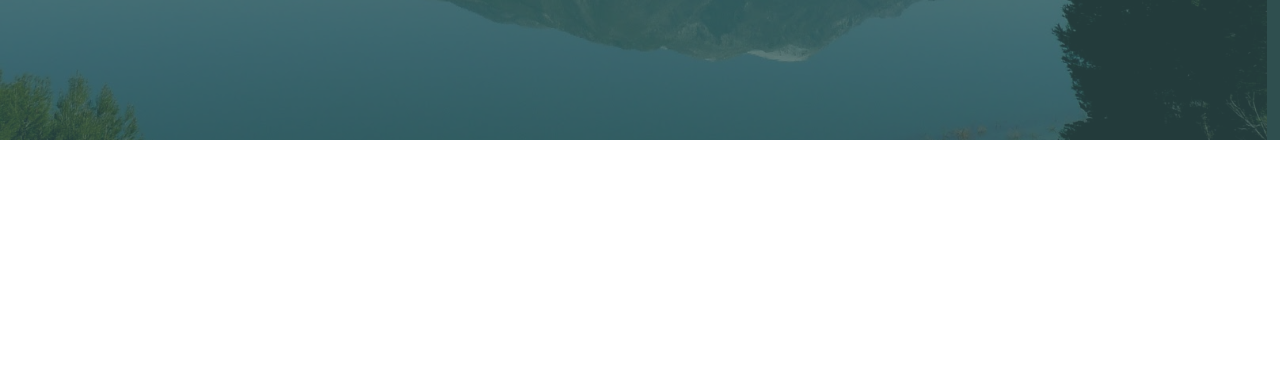
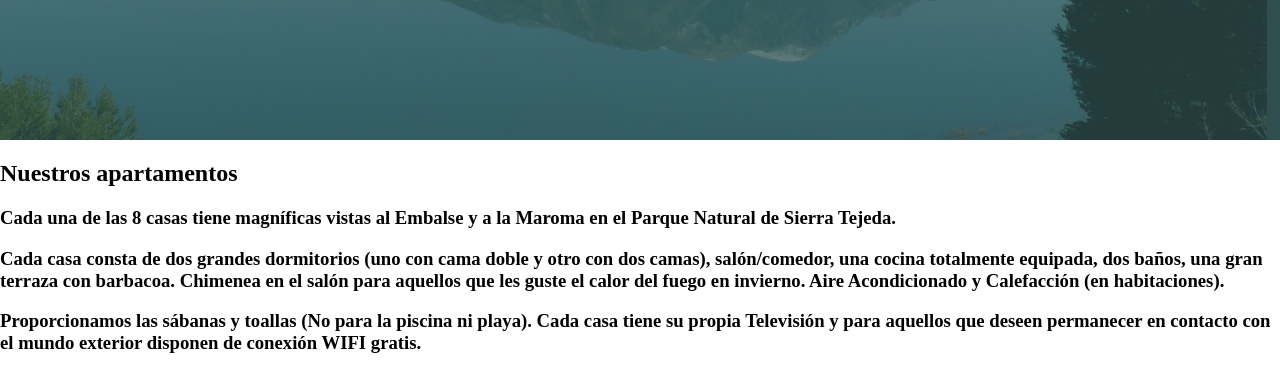
Before and after one commit to danimm/-prototipo-web, a plain HTML site: page index.html in a window 1280 px wide. Shown: the part 450-823 px from the top of the page. Before the commit the page ends 800 px from the top, so only its background shows below. Drawn offline with Linux system fonts and the light colour scheme.

Commit message:
Actualizando portada y habitaciones
Retocando un poco el boton y añadiendo un prototipo para las
habitaciones, aun faltan añadir las imagenes pero no se si se quedara al
final ahi o en una pagina aparte.

```diff
--- a/index.html
+++ b/index.html
@@ -31,5 +31,19 @@
 
    </header>
     </section>
+    <section class="descripcion">
+        <h2>Nuestros apartamentos</h2>
+       <article class="art-1"></article>
+       <article class="art-2"></article>
+        <h3>Cada una de las 8 casas tiene magníficas vistas al Embalse y a la Maroma en el Parque Natural de Sierra Tejeda.</h3>
+        <h3>
+            Cada casa consta de dos grandes dormitorios (uno con cama doble y otro con dos camas), salón/comedor, una cocina totalmente equipada, dos baños, una gran terraza con barbacoa. Chimenea en el salón para aquellos que les guste el calor del fuego en invierno. Aire Acondicionado y Calefacción (en habitaciones).
+        </h3>
+
+        <h3>
+Proporcionamos las sábanas y toallas (No para la piscina ni playa).
+
+Cada casa tiene su propia Televisión y para aquellos que deseen permanecer en contacto con el mundo exterior disponen de conexión WIFI gratis.</h3>
+    </section>
 </body>
 </html>
```
